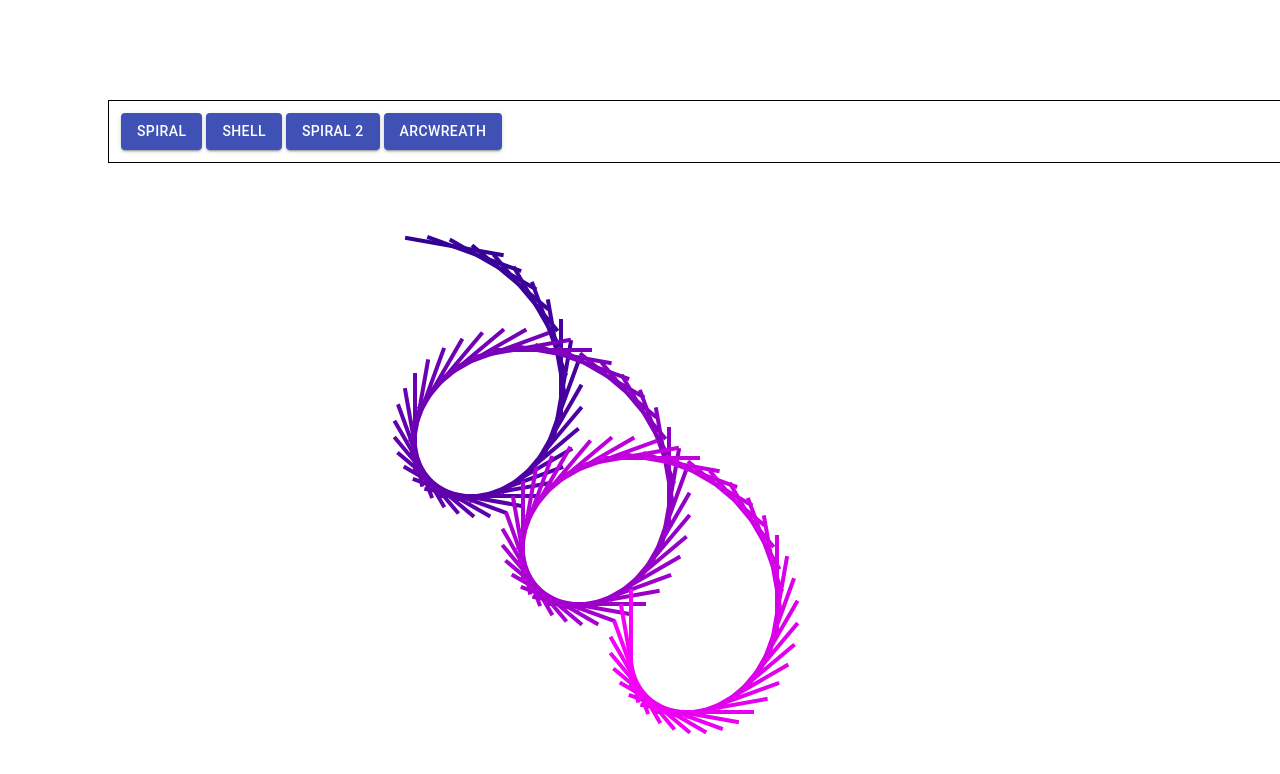
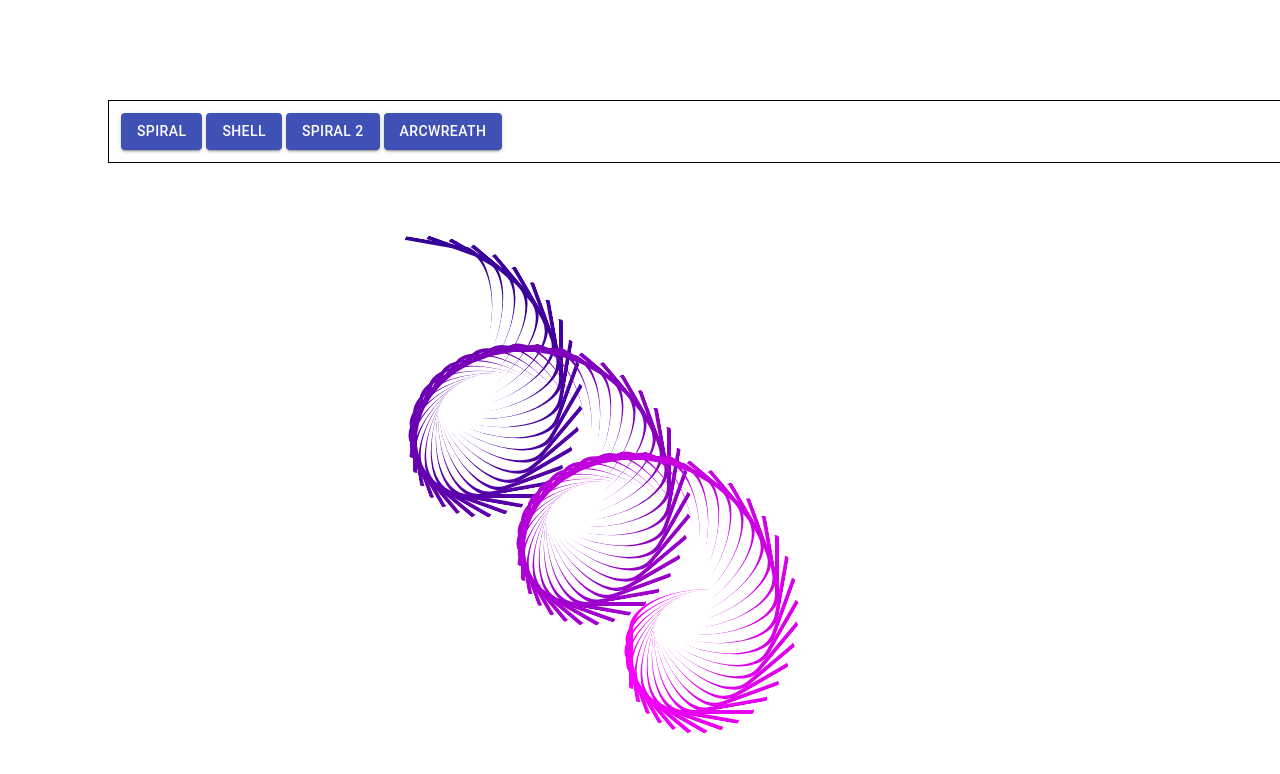
Before and after one commit to risingBirdSong/css_play, a React (Vite) app: page / in a window 1280 px wide. Shown: the top 774 px of the page. Built offline with nearby package versions, Linux system fonts and the light colour scheme.

Commit message:
likely much better solution but an easy solution is to not use the shorthand and just use the verbose css and theres no overlap or undefineds

```diff
--- a/componenents/Flower.tsx
+++ b/componenents/Flower.tsx
@@ -137,6 +137,10 @@ const Flower = () => {
               padding: "15px",
               borderRadius: "100px",
               marginTop: "100px",
+              borderBottomLeftRadius: "100px",
+              borderBottomRightRadius: "100px",
+              borderTopLeftRadius: "100px",
+              borderTopRightRadius: "100px",
               transX: radians_to_degrees(Math.cos(num)) * 3,
               transY: radians_to_degrees(Math.sin(num)) * 3,
             },
--- a/componenents/Pedal.tsx
+++ b/componenents/Pedal.tsx
@@ -43,7 +43,7 @@ const Pedal = (props: PedalProps) => {
         borderBottomLeftRadius: props.borderBottomLeftRadius,
         borderTop: props.borderTop || `4px solid ${colStr}`,
         borderBottom: props.borderBottom,
-        borderRadius: props.borderRadius,
+        // borderRadius: props.borderRadius,
         //  borderTopLeftRadius: "1%",
         // borderTopRightRadius: "100%",
         // borderBottomRightRadius: "1%",
```
Also changed, not shown: 2 other files (tests, documents, lock files or other folders).
